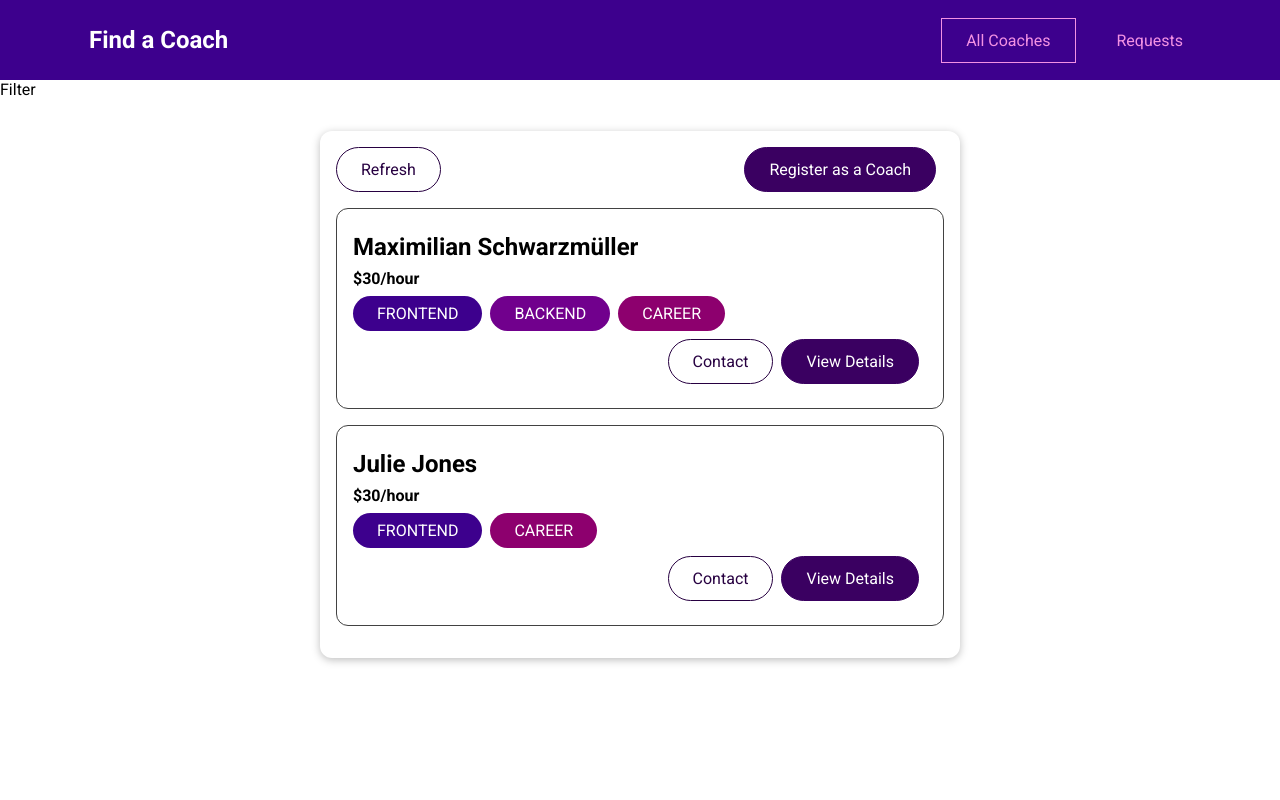
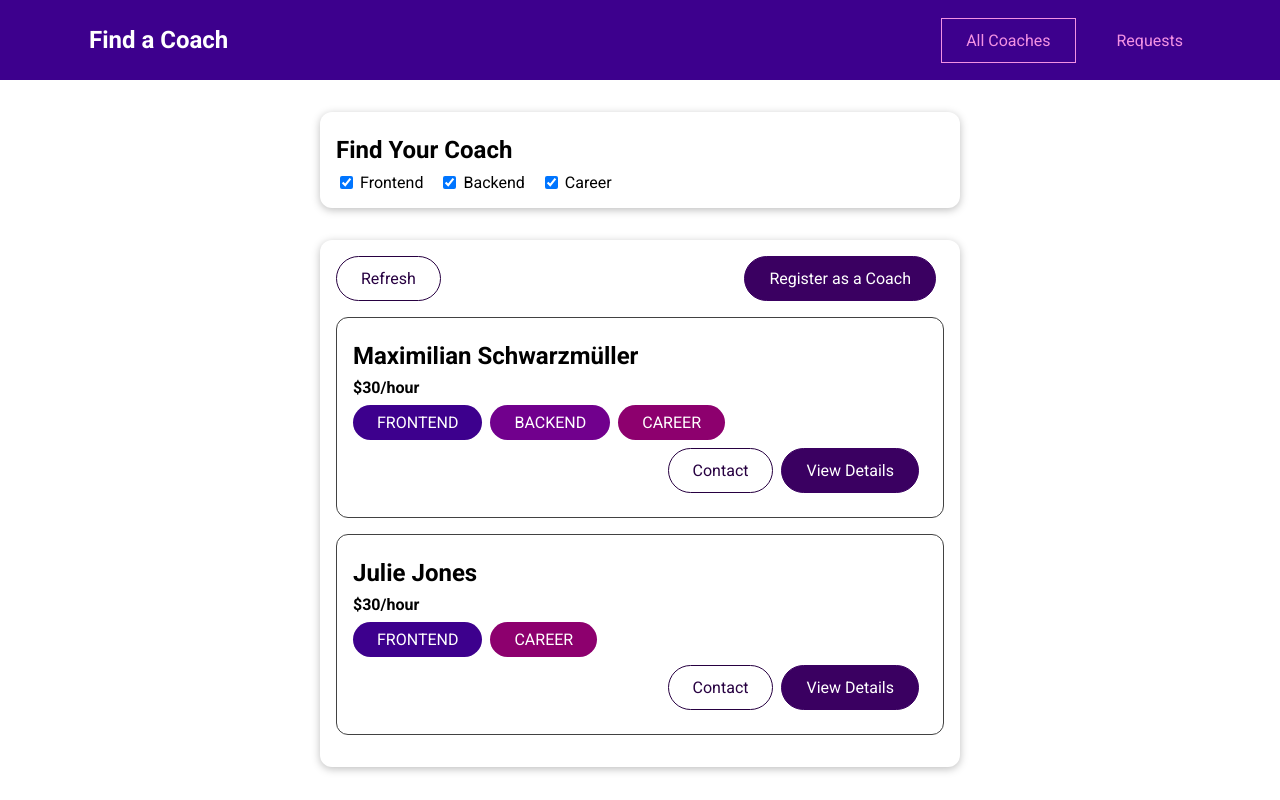
Before and after one commit to plarrea/vue-coach-finder-app, a Vue app: page /coaches in a window 1280 px wide. Built offline with nearby package versions, Linux system fonts and the light colour scheme.

Commit message:
added coach filter

```diff
--- /dev/null
+++ b/src/components/coaches/CoachFilter.vue
@@ -0,0 +1,67 @@
+<template>
+  <base-card>
+    <h2>Find Your Coach</h2>
+    <span class="filter-option">
+      <input type="checkbox" id="frontend" checked @change="setFilter" />
+      <label for="frontend">Frontend</label>
+    </span>
+    <span class="filter-option">
+      <input type="checkbox" id="backend" checked @change="setFilter" />
+      <label for="backend">Backend</label>
+    </span>
+    <span class="filter-option">
+      <input type="checkbox" id="career" checked @change="setFilter" />
+      <label for="career">Career</label>
+    </span>
+  </base-card>
+</template>
+
+<script>
+export default {
+  emits: ["change-filter"],
+  data() {
+    return {
+      filters: {
+        frontend: true,
+        backend: true,
+        career: true,
+      },
+    };
+  },
+  methods: {
+    setFilter(event) {
+      const inputId = event.target.id;
+      const isActive = event.target.checked;
+      const updatedFilters = {
+        ...this.filters,
+        [inputId]: isActive,
+      };
+      this.filters = updatedFilters;
+      this.$emit("change-filter", updatedFilters);
+    },
+  },
+};
+</script>
+
+<style scoped>
+h2 {
+  margin: 0.5rem 0;
+}
+
+.filter-option {
+  margin-right: 1rem;
+}
+
+.filter-option label,
+.filter-option input {
+  vertical-align: middle;
+}
+
+.filter-option label {
+  margin-left: 0.25rem;
+}
+
+.filter-option.active label {
+  font-weight: bold;
+}
+</style>
--- a/src/pages/coaches/CoachesList.vue
+++ b/src/pages/coaches/CoachesList.vue
@@ -1,5 +1,7 @@
 <template>
-  <section>Filter</section>
+  <section>
+    <CoachFilter @change-filter="setFilters" />
+  </section>
   <section>
     <base-card>
       <div class="controls">
@@ -23,18 +25,43 @@
 </template>
 
 <script>
+import CoachFilter from "@/components/coaches/CoachFilter.vue";
 import CoachItem from "@/components/coaches/CoachItem.vue";
 
 export default {
   components: {
     CoachItem,
+    CoachFilter,
+  },
+  data() {
+    return {
+      activeFilters: {
+        frontend: true,
+        backend: true,
+        career: true,
+      },
+    };
   },
   computed: {
     filteredCoaches() {
-      return this.$store.getters["coaches/coaches"];
+      const coaches = this.$store.getters["coaches/coaches"];
+      return coaches.filter((coach) => {
+        if (this.activeFilters.frontend && coach.areas.includes("frontend"))
+          return true;
+        if (this.activeFilters.backend && coach.areas.includes("backend"))
+          return true;
+        if (this.activeFilters.career && coach.areas.includes("career"))
+          return true;
+        return false;
+      });
     },
     hasCoaches() {
       return this.$store.getters["coaches/hasCoaches"];
+    },
+  },
+  methods: {
+    setFilters(updatedFilters) {
+      this.activeFilters = updatedFilters;
     },
   },
 };
```
